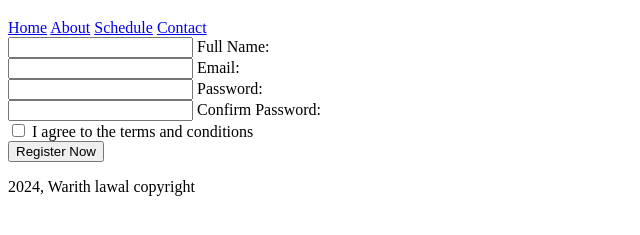
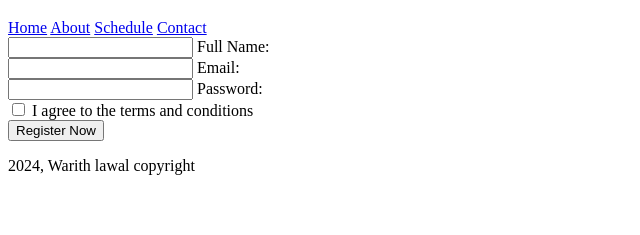
Before and after one commit to Warithlawal/TechCon_HTML, a plain HTML site: page techcon_website/register.html in a window 1280 px wide. Shown: the part 61-296 px from the top of the page, without its empty margins (0-640 px from the left). Drawn offline with Linux system fonts and the light colour scheme.

Commit message:
Add files via upload

```diff
--- a/techcon_website/register.html
+++ b/techcon_website/register.html
@@ -37,12 +37,6 @@
             <label for="password">Password:</label>
         </div>
 
-        <!-- Confirm Password Field -->
-        <div>
-            <input type="password" id="confirm_password" name="confirm_password" required>
-            <label for="confirm_password">Confirm Password:</label>
-        </div>
-
         <!-- Terms and Conditions Checkbox -->
         <div>
             <input type="checkbox" id="terms" name="terms" required>
```
